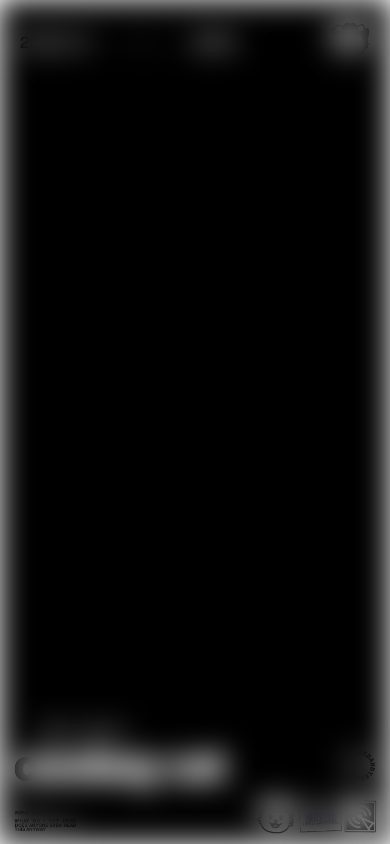
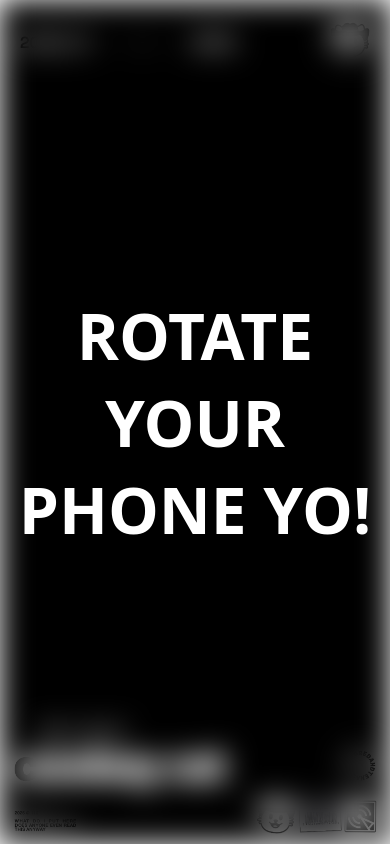
Before and after one commit to thesklarshack/cowboycat, a plain HTML site: page index.html in a window 390 px wide. Drawn offline with Linux system fonts and the light colour scheme.

Commit message:
Update index.html
once again

```diff
--- a/index.html
+++ b/index.html
@@ -155,8 +155,7 @@
       text-decoration: underline;
     }
 
-    #rotateWarning {
-      display: none;
+    #rotateOverlay {
       position: fixed;
       top: 0;
       left: 0;
@@ -164,28 +163,33 @@
       height: 100%;
       backdrop-filter: blur(15px);
       filter: invert(1);
+      display: none;
+      align-items: center;
+      justify-content: center;
+      z-index: 1000;
+      pointer-events: none;
+    }
+
+    #rotateText {
       font-family: system-ui, sans-serif;
-      font-size: 36px;
       font-weight: 900;
+      font-size: 4em;
       text-transform: uppercase;
-      color: white;
       text-align: center;
-      justify-content: center;
-      align-items: center;
-      z-index: 999;
-      padding: 40px;
-      transition: none;
+      pointer-events: none;
     }
 
     @media screen and (orientation: portrait) and (max-width: 768px) {
-      #rotateWarning {
+      #rotateOverlay {
         display: flex;
       }
     }
   </style>
 </head>
 <body>
-  <div id="rotateWarning">rotate your phone yo!</div>
+  <div id="rotateOverlay">
+    <div id="rotateText">ROTATE YOUR PHONE YO!</div>
+  </div>
 
   <header>
     <div class="left">
@@ -209,7 +213,7 @@
   </div>
 
   <div id="blurInvertOverlay"></div>
-  <div id="versionText">VERSION 0.7 temp</div>
+  <div id="versionText">VERSION 0.8 temp</div>
 
   <script>
     const d = new Date();
```
